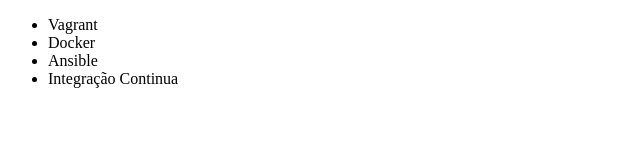
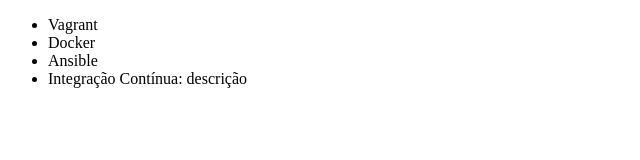
Before and after one commit to israelrohr/aluragit, a plain HTML site: page index.html in a window 1280 px wide. Shown: the full height of the page, 0-640 px from the left. Drawn offline with Linux system fonts and the light colour scheme.

Commit message:
Alteração de título

```diff
--- a/index.html
+++ b/index.html
@@ -9,7 +9,7 @@
         <li>Vagrant</li>
         <li>Docker</li>
         <li>Ansible</li>
-        <li>Integração Continua</li>
+        <li>Integração Contínua: descrição</li>
     </ul>
 </body>
 </html>
```
